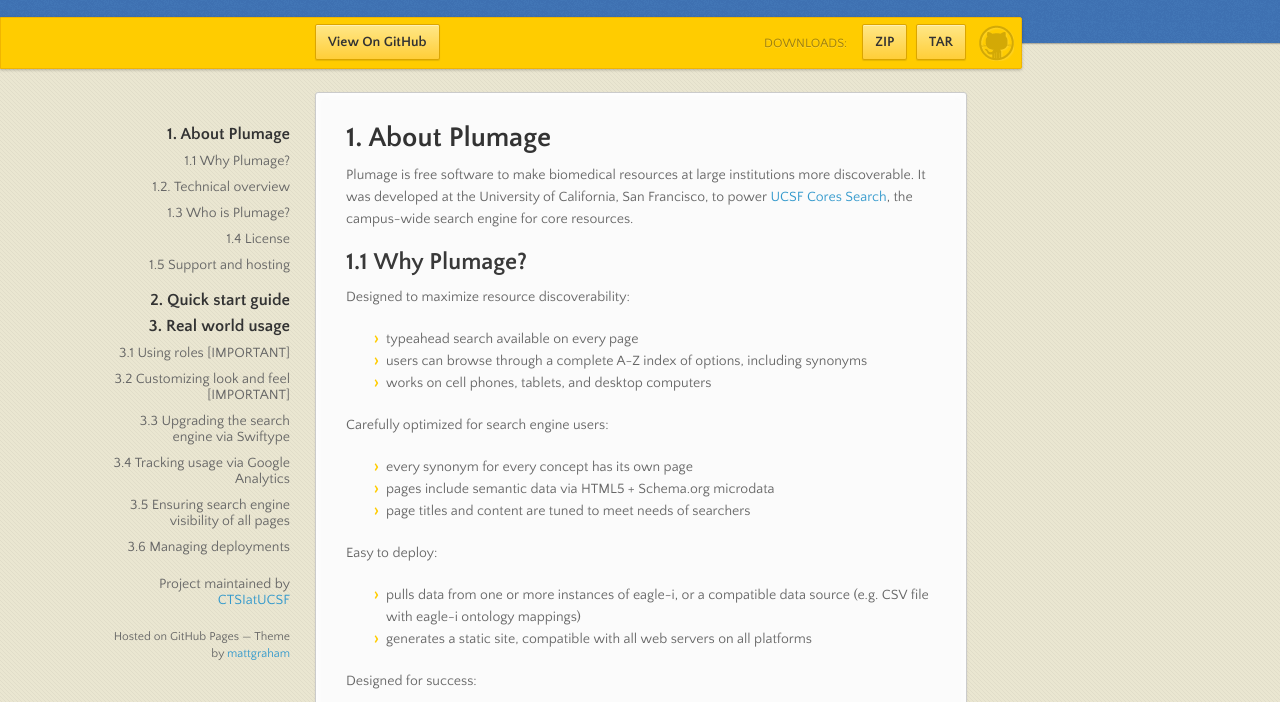
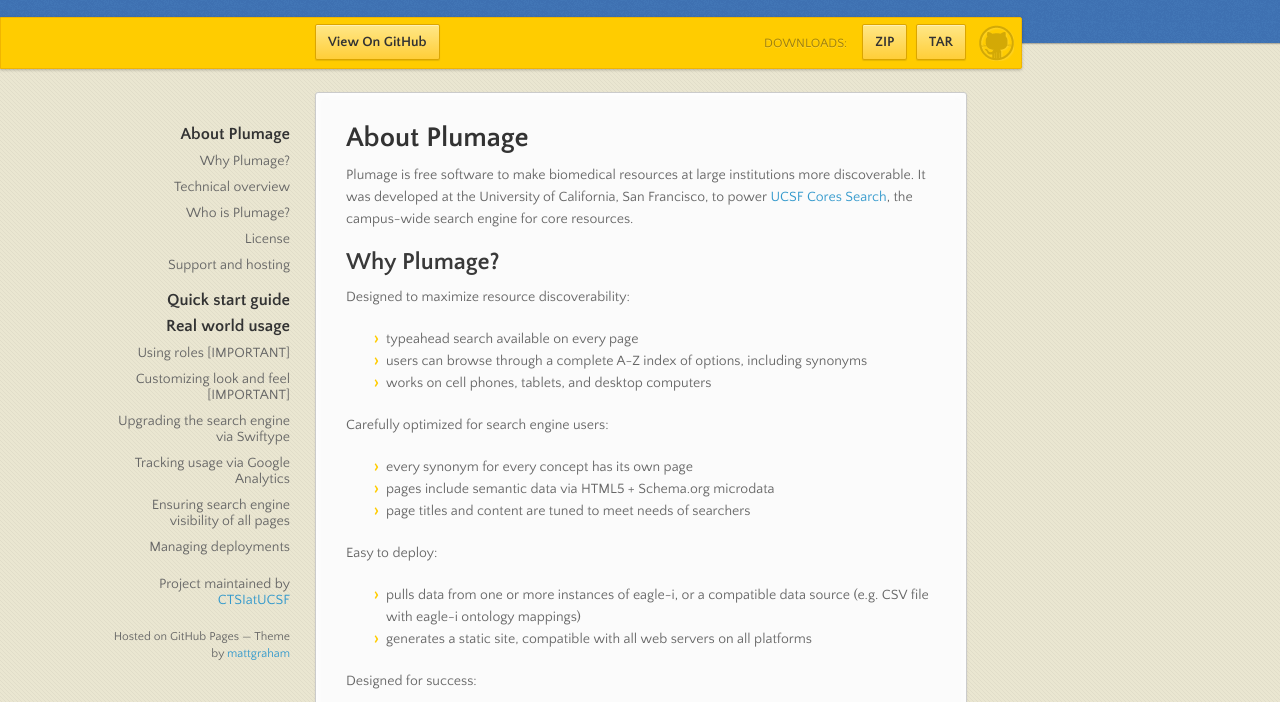
Before and after one commit to CTSIatUCSF/plumage, a plain HTML site: page index.html in a window 1280 px wide. Shown: the part 98-800 px from the top of the page. Drawn offline with nearby package versions, Linux system fonts and the light colour scheme.

```diff
--- a/index.html
+++ b/index.html
@@ -40,7 +40,7 @@
       </nav>
       <section>
         <h1>
-<a name="1-about-plumage" class="anchor" href="#1-about-plumage"><span class="octicon octicon-link"></span></a>1. About Plumage</h1>
+<a name="about-plumage" class="anchor" href="#about-plumage"><span class="octicon octicon-link"></span></a>About Plumage</h1>
 
 <p>Plumage is free software to make biomedical resources at large
 institutions more discoverable. It was developed at the University of
@@ -48,7 +48,7 @@ California, San Francisco, to power <a href="http://cores.ucsf.edu/">UCSF Cores
 campus-wide search engine for core resources.</p>
 
 <h2>
-<a name="11-why-plumage" class="anchor" href="#11-why-plumage"><span class="octicon octicon-link"></span></a>1.1 Why Plumage?</h2>
+<a name="why-plumage" class="anchor" href="#why-plumage"><span class="octicon octicon-link"></span></a>Why Plumage?</h2>
 
 <p>Designed to maximize resource discoverability:</p>
 
@@ -72,7 +72,7 @@ campus-wide search engine for core resources.</p>
 <ul>
 <li>learn about Plumage's design strategy in the <a href="http://www.slideshare.net/CTSIatUCSF/ucsf-cores-search-20-design-strategy-overview">UCSF Cores Search 2.0 Design Strategy Overview</a> Slideshare presentation.</li>
 </ul><h2>
-<a name="12-technical-overview" class="anchor" href="#12-technical-overview"><span class="octicon octicon-link"></span></a>1.2. Technical overview</h2>
+<a name="technical-overview" class="anchor" href="#technical-overview"><span class="octicon octicon-link"></span></a>Technical overview</h2>
 
 <p>Plumage is an application written in Perl 5.12, and tested on Linux
 and MacOS. It extracts data from an instance of eagle-i (or data
@@ -93,7 +93,7 @@ footer HTML, CSS, and JavaScript, to enhance or override the base
 templates. These customizations are stored in a way that allows for
 easy upgrades of the Plumage code and base templates.</p></li>
 </ul><h2>
-<a name="13-who-is-plumage" class="anchor" href="#13-who-is-plumage"><span class="octicon octicon-link"></span></a>1.3 Who is Plumage?</h2>
+<a name="who-is-plumage" class="anchor" href="#who-is-plumage"><span class="octicon octicon-link"></span></a>Who is Plumage?</h2>
 
 <p>The Plumage software was developed by Anirvan Chatterjee and the
 Virtual Home team at the <a href="http://ctsi.ucsf.edu/">Clinical &amp; Translational Science
@@ -107,7 +107,7 @@ responsibility of the authors and do not necessarily represent the
 official views of the NIH.</p>
 
 <h2>
-<a name="14-license" class="anchor" href="#14-license"><span class="octicon octicon-link"></span></a>1.4 License</h2>
+<a name="license" class="anchor" href="#license"><span class="octicon octicon-link"></span></a>License</h2>
 
 <p>Plumage is Copyright (c) 2012-2013, The Regents of the University of
 California. All rights reserved.</p>
@@ -141,7 +141,7 @@ under several open source licenses, typically under the
 <a href="http://dev.perl.org/licenses/">same terms</a> as Perl itself.</p>
 
 <h2>
-<a name="15-support-and-hosting" class="anchor" href="#15-support-and-hosting"><span class="octicon octicon-link"></span></a>1.5 Support and hosting</h2>
+<a name="support-and-hosting" class="anchor" href="#support-and-hosting"><span class="octicon octicon-link"></span></a>Support and hosting</h2>
 
 <p>UCSF is happy to help answer questions about Plumage, and may also be
 able to offer Plumage as a hosted service for external institutions.</p>
@@ -150,7 +150,7 @@ able to offer Plumage as a hosted service for external institutions.</p>
 more details.</p>
 
 <h1>
-<a name="2-quick-start-guide" class="anchor" href="#2-quick-start-guide"><span class="octicon octicon-link"></span></a>2. Quick start guide</h1>
+<a name="quick-start-guide" class="anchor" href="#quick-start-guide"><span class="octicon octicon-link"></span></a>Quick start guide</h1>
 
 <p>This quick start guide is intended to help technical users with an
 existing eagle-i installation get up and running with Plumage in
@@ -241,13 +241,13 @@ contact Anirvan (anirvan.chatterjee at ucsf.edu) with your questions.</p>
 <code>output_path</code> and you'll be able to view it in a web browser at <code>url</code>.</p>
 
 <h1>
-<a name="3-real-world-usage" class="anchor" href="#3-real-world-usage"><span class="octicon octicon-link"></span></a>3. Real world usage</h1>
+<a name="real-world-usage" class="anchor" href="#real-world-usage"><span class="octicon octicon-link"></span></a>Real world usage</h1>
 
 <p>The quick start guide left you with a simple generic installation of
 Plumage. Now we're going to customize Plumage to meet your needs.</p>
 
 <h2>
-<a name="31-using-roles-important" class="anchor" href="#31-using-roles-important"><span class="octicon octicon-link"></span></a>3.1 Using roles [IMPORTANT]</h2>
+<a name="using-roles-important" class="anchor" href="#using-roles-important"><span class="octicon octicon-link"></span></a>Using roles [IMPORTANT]</h2>
 
 <p>You can very easily configure multiple instances of Plumage using the
 same configuration file. We call each configured instance a <em>role</em>.</p>
@@ -282,7 +282,7 @@ listing the role name as an argument to <code>--build</code>, like this:</p>
 </code></pre>
 
 <h2>
-<a name="32-customizing-look-and-feel-important" class="anchor" href="#32-customizing-look-and-feel-important"><span class="octicon octicon-link"></span></a>3.2 Customizing look and feel [IMPORTANT]</h2>
+<a name="customizing-look-and-feel-important" class="anchor" href="#customizing-look-and-feel-important"><span class="octicon octicon-link"></span></a>Customizing look and feel [IMPORTANT]</h2>
 
 <p>Almost every institution will want to customize the look and feel of
 Plumage to match your local branding needs. Plumage is designed to
@@ -371,7 +371,7 @@ documentation. You will be confused if you don't.</p>
 <li>Put content there (e.g. <code>&lt;h2&gt;</code>s and <code>&lt;p&gt;</code>s)</li>
 <li>The content of this file will be automatically included in the default About page template (<code>about.html.tt</code>)</li>
 </ol><h2>
-<a name="33-upgrading-the-search-engine-via-swiftype" class="anchor" href="#33-upgrading-the-search-engine-via-swiftype"><span class="octicon octicon-link"></span></a>3.3 Upgrading the search engine via Swiftype</h2>
+<a name="upgrading-the-search-engine-via-swiftype" class="anchor" href="#upgrading-the-search-engine-via-swiftype"><span class="octicon octicon-link"></span></a>Upgrading the search engine via Swiftype</h2>
 
 <p>Plumage comes packaged with a minimal typeahead search, but we
 recommend plugging in a professional hosted search system.</p>
@@ -400,7 +400,7 @@ servers, and use your API keys to kick off a reindex of your content.
 documentation for details.)</p>
 
 <h2>
-<a name="34-tracking-usage-via-google-analytics" class="anchor" href="#34-tracking-usage-via-google-analytics"><span class="octicon octicon-link"></span></a>3.4 Tracking usage via Google Analytics</h2>
+<a name="tracking-usage-via-google-analytics" class="anchor" href="#tracking-usage-via-google-analytics"><span class="octicon octicon-link"></span></a>Tracking usage via Google Analytics</h2>
 
 <p>Plumage comes with support for Google Analytics out of the box, just
 by adding one line to the configuration file. Start off by creating a
@@ -432,7 +432,7 @@ url = http://dev-cores.yoursite.edu/
 <p><em>documentation to be written</em></p>
 
 <h2>
-<a name="35-ensuring-search-engine-visibility-of-all-pages" class="anchor" href="#35-ensuring-search-engine-visibility-of-all-pages"><span class="octicon octicon-link"></span></a>3.5 Ensuring search engine visibility of all pages</h2>
+<a name="ensuring-search-engine-visibility-of-all-pages" class="anchor" href="#ensuring-search-engine-visibility-of-all-pages"><span class="octicon octicon-link"></span></a>Ensuring search engine visibility of all pages</h2>
 
 <p>Plumage automatically creates a <a href="https://support.google.com/webmasters/bin/answer.py?hl=en&amp;answer=156184">sitemap</a>, and lists the location via
 <a href="https://support.google.com/webmasters/bin/answer.py?hl=en&amp;answer=183669">robots.txt</a> file. But search engines will
@@ -457,7 +457,7 @@ http://www.institution.edu/cores/assets/sitemap.xml</code> inside
 if you have a <a href="http://stackoverflow.com/questions/2594179/multiple-sitemap-entries-in-robots-txt">preexisting sitemap listed</a>
 there.)</p></li>
 </ol><h2>
-<a name="36-managing-deployments" class="anchor" href="#36-managing-deployments"><span class="octicon octicon-link"></span></a>3.6 Managing deployments</h2>
+<a name="managing-deployments" class="anchor" href="#managing-deployments"><span class="octicon octicon-link"></span></a>Managing deployments</h2>
 
 <p><code>build_deploy_command</code> is an optional command line that gets run after
 every Plumage site build. You can use this to create a deploy hook on
```
Also changed, not shown: params.json (+1 -1 lines).
